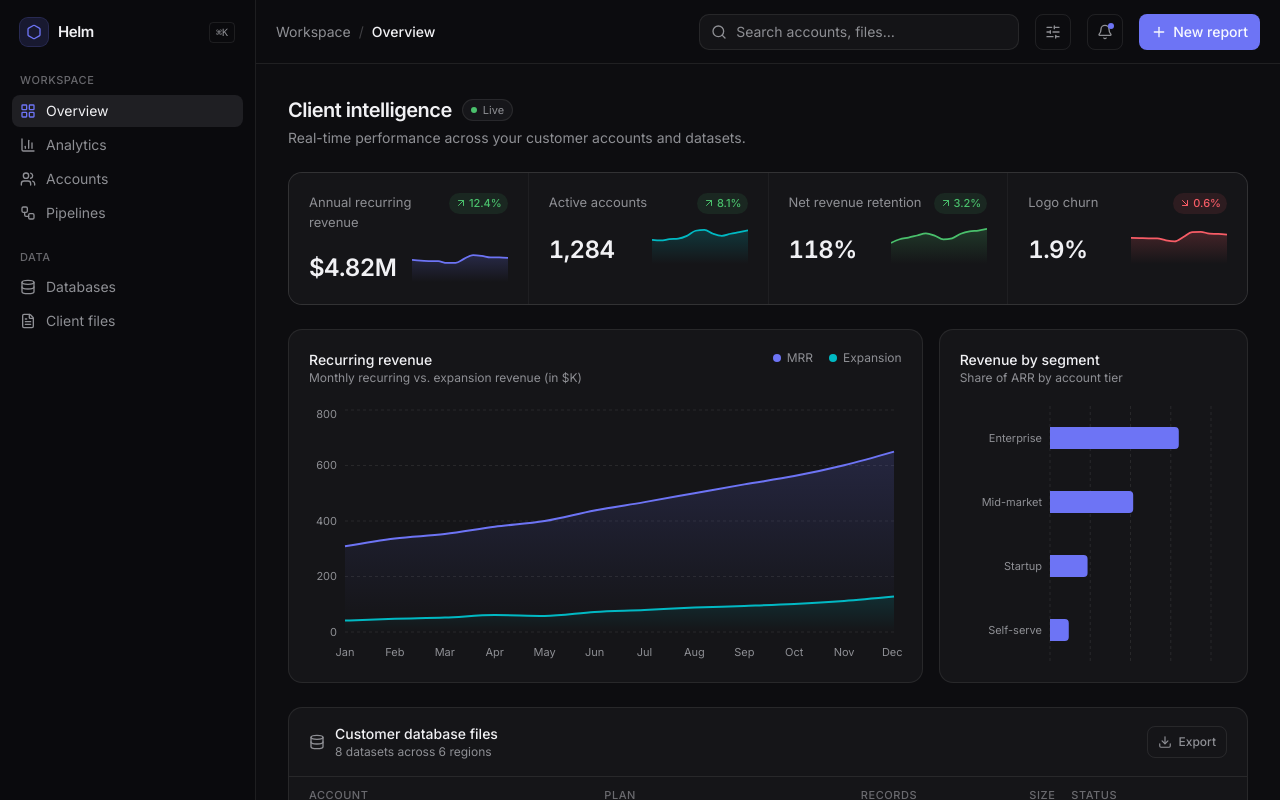
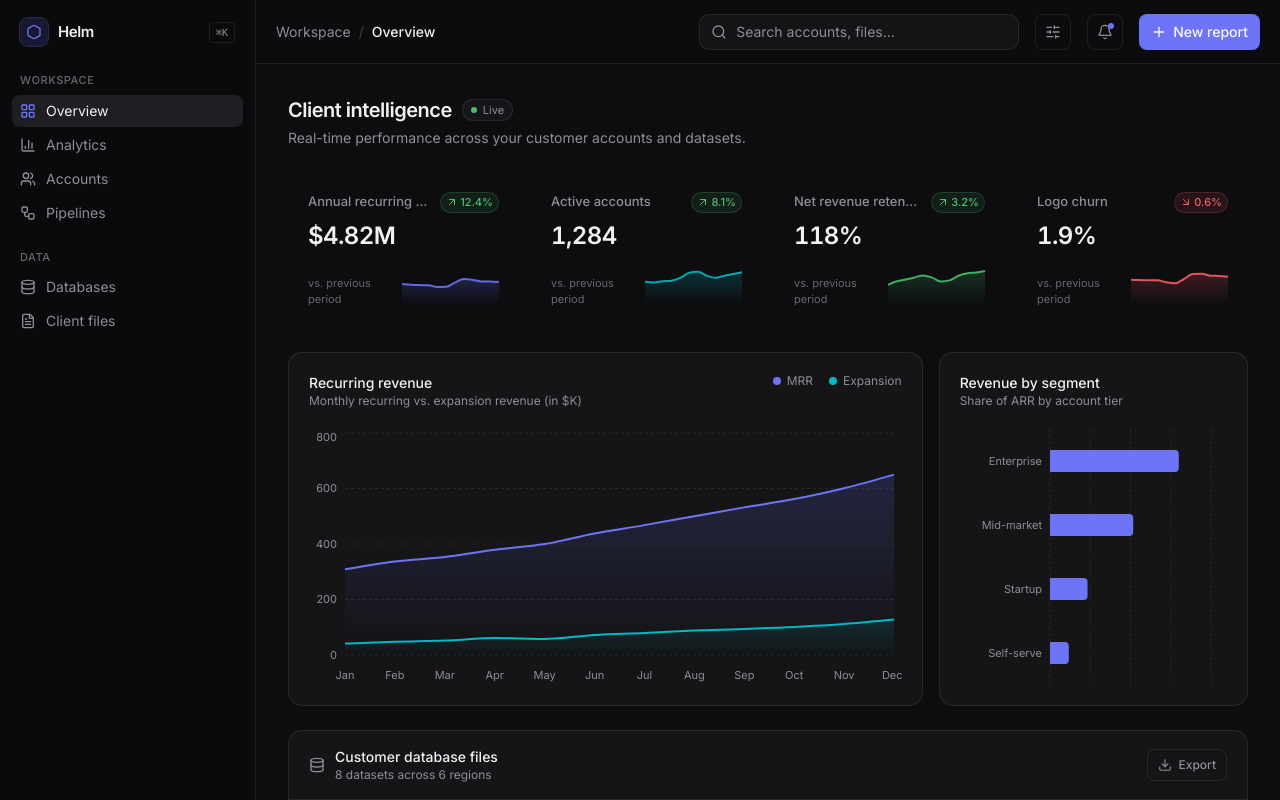
Before and after one commit to mohsarchive/b2b-client-dashboard, a Next.js app: page / in a window 1280 px wide. Shown: the top 800 px of the page. Built offline with nearby package versions, Linux system fonts and the light colour scheme.

Commit message:
polish: elevate metric cards with premium motion

```diff
--- a/components/dashboard/metric-cards.tsx
+++ b/components/dashboard/metric-cards.tsx
@@ -8,45 +8,41 @@ import { cn } from '@/lib/utils'
 
 export function MetricCards() {
   return (
-    <div className="grid grid-cols-1 gap-px overflow-hidden rounded-xl border border-border bg-border sm:grid-cols-2 xl:grid-cols-4">
-      {metrics.map((m) => {
+    <div className="grid grid-cols-1 gap-3 sm:grid-cols-2 xl:grid-cols-4">
+      {metrics.map((m, index) => {
         const positive = m.delta >= 0
         return (
-          <div
+          <article
             key={m.id}
-            className="group relative flex flex-col gap-3 bg-card p-5 transition-colors hover:bg-card/60"
+            className="premium-surface premium-enter group relative overflow-hidden rounded-xl p-5"
+            style={{ animationDelay: `${index * 45}ms` }}
           >
-            <div className="flex items-start justify-between">
-              <p className="text-[13px] text-muted-foreground">{m.label}</p>
+            <span className="pointer-events-none absolute inset-x-0 top-0 h-px bg-gradient-to-r from-transparent via-primary/40 to-transparent opacity-0 transition-opacity duration-300 group-hover:opacity-100" />
+            <div className="flex items-start justify-between gap-3">
+              <div className="min-w-0">
+                <p className="truncate text-[13px] font-medium text-muted-foreground">{m.label}</p>
+                <p className="mt-2 text-2xl font-semibold tracking-tight text-foreground tabular-nums">{m.value}</p>
+              </div>
               <span
                 className={cn(
-                  'flex items-center gap-0.5 rounded-full px-1.5 py-0.5 text-[11px] font-medium',
+                  'flex shrink-0 items-center gap-0.5 rounded-full px-1.5 py-0.5 text-[11px] font-medium ring-1 ring-inset',
                   positive
-                    ? 'bg-chart-3/10 text-chart-3'
-                    : 'bg-chart-5/10 text-chart-5',
+                    ? 'bg-chart-3/10 text-chart-3 ring-chart-3/20'
+                    : 'bg-chart-5/10 text-chart-5 ring-chart-5/20',
                 )}
               >
-                {positive ? (
-                  <ArrowUpRight className="size-3" />
-                ) : (
-                  <ArrowDownRight className="size-3" />
-                )}
+                {positive ? <ArrowUpRight className="size-3" /> : <ArrowDownRight className="size-3" />}
                 {Math.abs(m.delta)}%
               </span>
             </div>
 
-            <div className="flex items-end justify-between gap-2">
-              <p className="text-2xl font-semibold tracking-tight text-foreground tabular-nums">
-                {m.value}
-              </p>
-              <ChartContainer
-                config={{ v: { label: m.label, color: m.color } }}
-                className="h-10 w-24"
-              >
+            <div className="mt-4 flex items-end justify-between gap-2">
+              <p className="text-[11px] text-muted-foreground/70">vs. previous period</p>
+              <ChartContainer config={{ v: { label: m.label, color: m.color } }} className="h-10 w-28 opacity-90 transition-transform duration-500 ease-out group-hover:scale-[1.03]">
                 <AreaChart data={m.spark} margin={{ top: 2, bottom: 2, left: 0, right: 0 }}>
                   <defs>
                     <linearGradient id={`fill-${m.id}`} x1="0" y1="0" x2="0" y2="1">
-                      <stop offset="0%" stopColor="var(--color-v)" stopOpacity={0.35} />
+                      <stop offset="0%" stopColor="var(--color-v)" stopOpacity={0.38} />
                       <stop offset="100%" stopColor="var(--color-v)" stopOpacity={0} />
                     </linearGradient>
                   </defs>
@@ -54,14 +50,16 @@ export function MetricCards() {
                     dataKey="v"
                     type="monotone"
                     stroke="var(--color-v)"
-                    strokeWidth={1.75}
+                    strokeWidth={2}
                     fill={`url(#fill-${m.id})`}
-                    isAnimationActive={false}
+                    isAnimationActive
+                    animationDuration={900}
+                    animationEasing="ease-out"
                   />
                 </AreaChart>
               </ChartContainer>
             </div>
-          </div>
+          </article>
         )
       })}
     </div>
```
